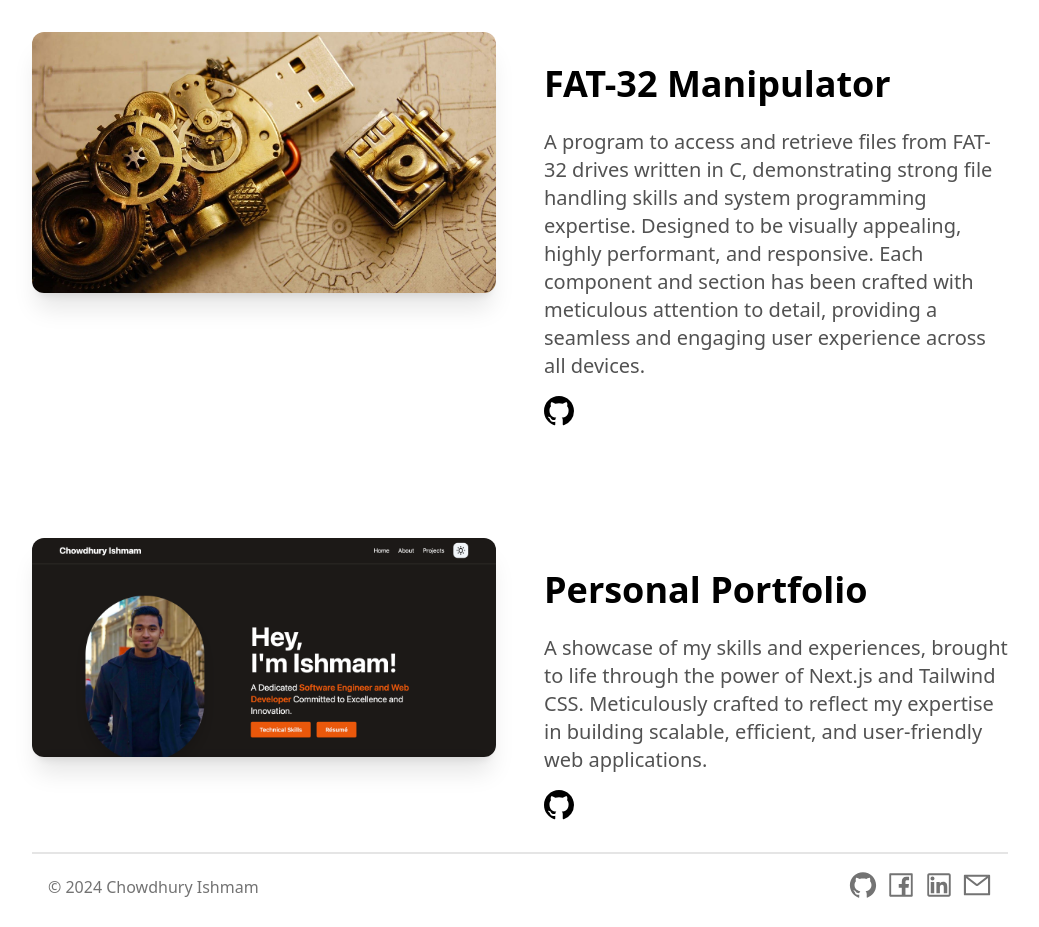
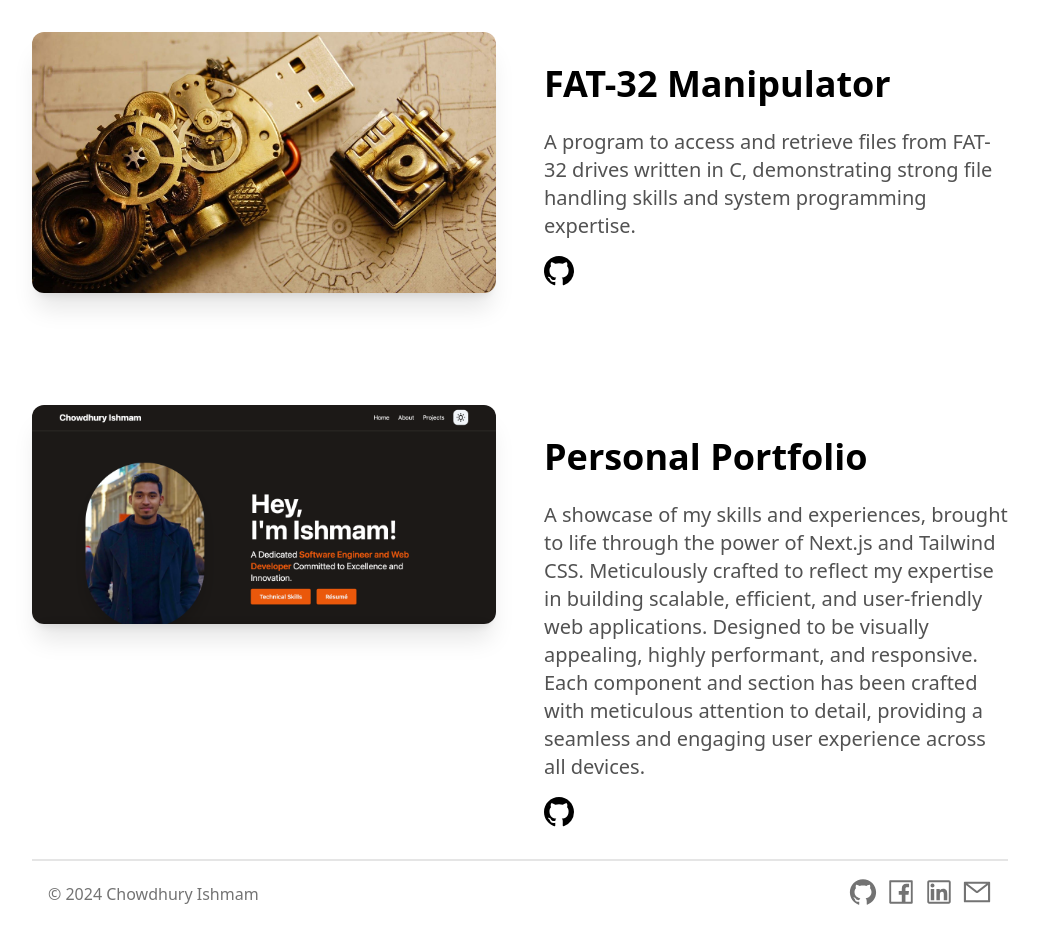
Before and after one commit to muminishmam/Personal-Portfolio, a Next.js app: page / in a window 1280 px wide. Shown: the part 3360-4287 px from the top of the page, without its empty margins (120-1159 px from the left). Built offline with nearby package versions, Linux system fonts and the light colour scheme.

Commit message:
Updated description of personal portfolio

```diff
--- a/components/ProjectsSection.tsx
+++ b/components/ProjectsSection.tsx
@@ -28,14 +28,14 @@ const projects = [
   {
     name: "FAT-32 Manipulator",
     description:
-      "A program to access and retrieve files from FAT-32 drives written in C, demonstrating strong file handling skills and system programming expertise. Designed to be visually appealing, highly performant, and responsive. Each component and section has been crafted with meticulous attention to detail, providing a seamless and engaging user experience across all devices.",
+      "A program to access and retrieve files from FAT-32 drives written in C, demonstrating strong file handling skills and system programming expertise. ",
     image: "/fat-fs.jpeg",
     github: "https://github.com/muminishmam/FAT-32-Manipulator"
   },
   {
     name: "Personal Portfolio",
     description:
-      "A showcase of my skills and experiences, brought to life through the power of Next.js and Tailwind CSS. Meticulously crafted to reflect my expertise in building scalable, efficient, and user-friendly web applications.",
+      "A showcase of my skills and experiences, brought to life through the power of Next.js and Tailwind CSS. Meticulously crafted to reflect my expertise in building scalable, efficient, and user-friendly web applications. Designed to be visually appealing, highly performant, and responsive. Each component and section has been crafted with meticulous attention to detail, providing a seamless and engaging user experience across all devices.",
     image: "/portfolio.png",
     github: "https://github.com/muminishmam/Personal-Portfolio"
   },
```
